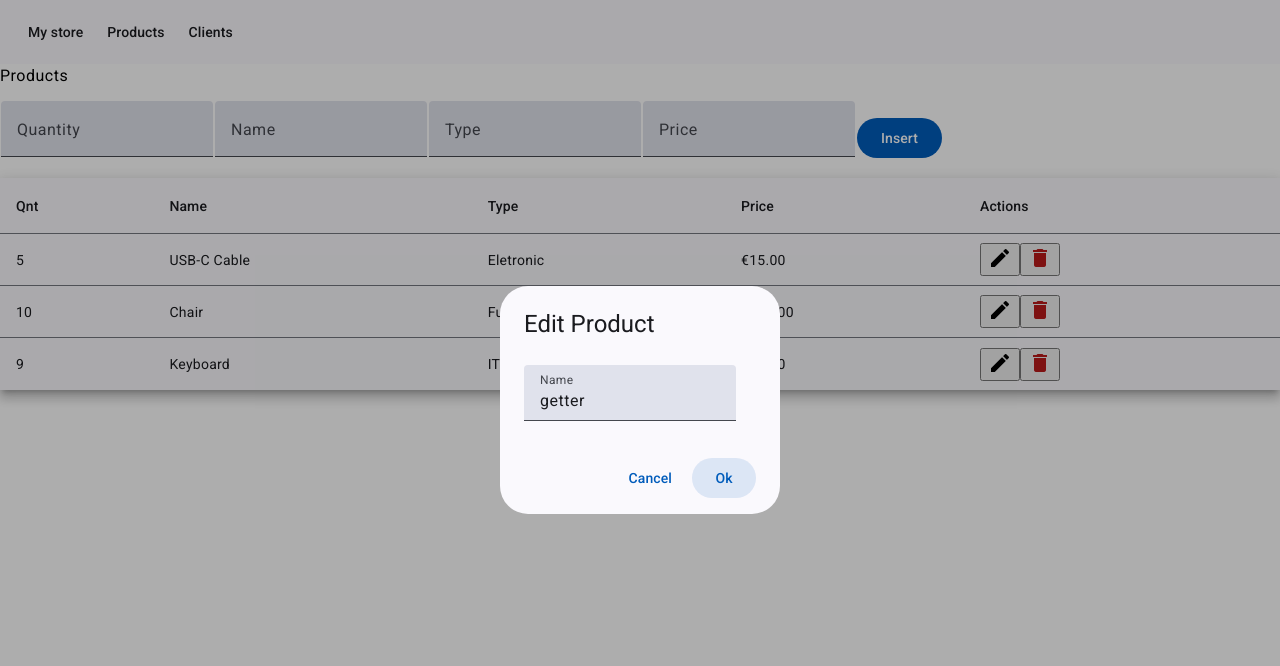
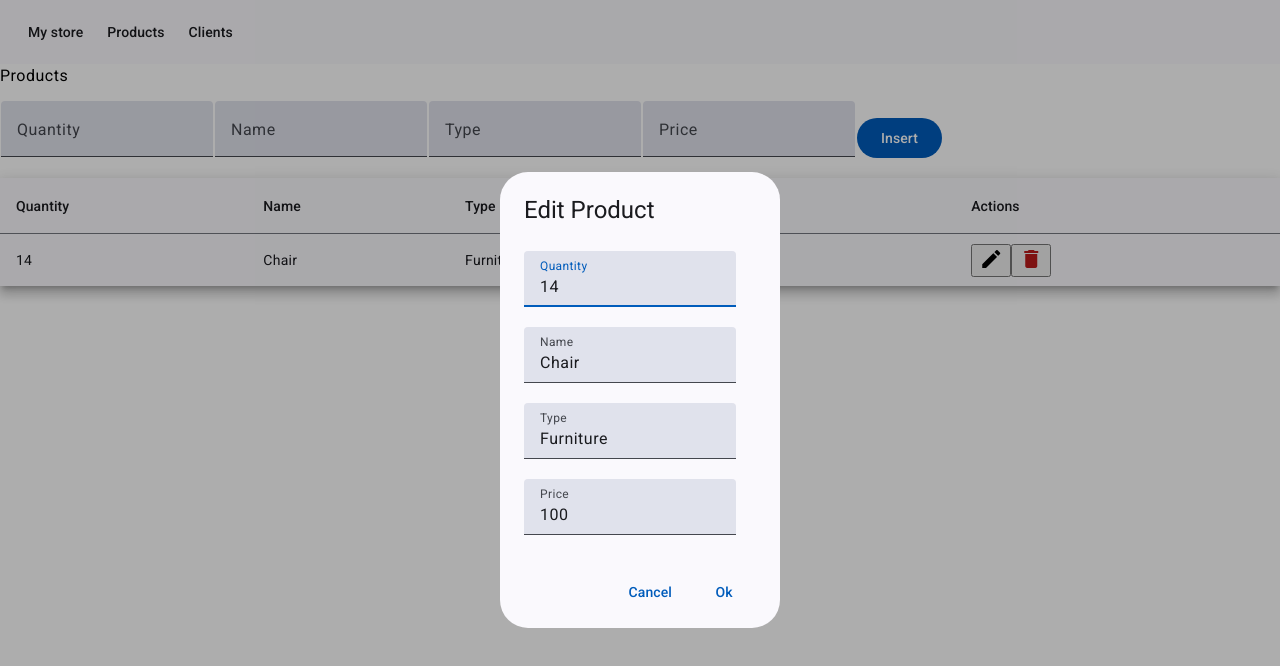
Before and after one commit to eduardodecarvalho/mystore-client, an Angular app: page /products in a window 1280 px wide. Both pictures are taken after a click on the button "edit". Shown: the top 666 px of the page. Built offline with nearby package versions, Linux system fonts and the light colour scheme; no server answers; data requests are answered from the project's data file.

Commit message:
Edit a product inside a Matdialog

```diff
--- a/assets/json-server/db.json
+++ b/assets/json-server/db.json
@@ -1,25 +1,11 @@
 {
   "products": [
-    {
-      "id": "017e",
-      "name": "USB-C Cable",
-      "type": "Eletronic",
-      "price": 15,
-      "quantity": 5
-    },
     {
       "id": "ad62",
       "name": "Chair",
       "type": "Furniture",
-      "price": 150,
-      "quantity": 10
-    },
-    {
-      "id": "ba25",
-      "name": "Keyboard",
-      "type": "IT",
-      "price": 35,
-      "quantity": 9
+      "price": "100",
+      "quantity": "14"
     }
   ],
   "clients": [
--- a/src/app/product/dialog-product.html
+++ b/src/app/product/dialog-product.html
@@ -1,11 +1,23 @@
-<h2 mat-dialog-title>Edit Product</h2>
-<mat-dialog-content>
+<h1 mat-dialog-title>Edit Product</h1>
+<div mat-dialog-content>
+  <mat-form-field>
+    <mat-label>Quantity</mat-label>
+    <input matInput [(ngModel)]="data.quantity">
+  </mat-form-field>
   <mat-form-field>
     <mat-label>Name</mat-label>
-    <input matInput [(ngModel)]="product.name" />
+    <input matInput [(ngModel)]="data.name">
   </mat-form-field>
-</mat-dialog-content>
-<mat-dialog-actions>
+  <mat-form-field>
+    <mat-label>Type</mat-label>
+    <input matInput [(ngModel)]="data.type">
+  </mat-form-field>
+  <mat-form-field>
+    <mat-label>Price</mat-label>
+    <input matInput [(ngModel)]="data.price">
+  </mat-form-field>
+</div>
+<div mat-dialog-actions>
   <button mat-button (click)="onNoClick()">Cancel</button>
-  <button mat-button [mat-dialog-close]="product()" cdkFocusInitial>Ok</button>
-</mat-dialog-actions>
+  <button mat-button [mat-dialog-close]="data">Ok</button>
+</div>
--- a/src/app/product/product.component.html
+++ b/src/app/product/product.component.html
@@ -29,29 +29,29 @@
     </section>
 </form>
 
-<table mat-table [dataSource]="productList$" class="mat-elevation-z8">
+<table mat-table [dataSource]="dataSource" class="mat-elevation-z8">
   <ng-container matColumnDef="quantity">
-    <th mat-header-cell *matHeaderCellDef> Qnt </th>
-    <td mat-cell *matCellDef="let product"> {{ product.quantity }} </td>
+    <th mat-header-cell *matHeaderCellDef> Quantity</th>
+    <td mat-cell *matCellDef="let product"> {{product.quantity}} </td>
   </ng-container>
 
   <ng-container matColumnDef="name">
-    <th mat-header-cell *matHeaderCellDef> Name </th>
-    <td mat-cell *matCellDef="let product"> {{ product.name }} </td>
+    <th mat-header-cell *matHeaderCellDef> Name</th>
+    <td mat-cell *matCellDef="let product"> {{product.name}} </td>
   </ng-container>
 
   <ng-container matColumnDef="type">
-    <th mat-header-cell *matHeaderCellDef> Type </th>
-    <td mat-cell *matCellDef="let product"> {{ product.type }} </td>
+    <th mat-header-cell *matHeaderCellDef> Type</th>
+    <td mat-cell *matCellDef="let product"> {{product.type}} </td>
   </ng-container>
 
   <ng-container matColumnDef="price">
-    <th mat-header-cell *matHeaderCellDef> Price </th>
-    <td mat-cell *matCellDef="let product"> {{ product.price | currency:'EUR' }} </td>
+    <th mat-header-cell *matHeaderCellDef> Price</th>
+    <td mat-cell *matCellDef="let product"> {{product.price | currency:'EUR'}} </td>
   </ng-container>
 
   <ng-container matColumnDef="actions">
-    <th mat-header-cell *matHeaderCellDef> Actions </th>
+    <th mat-header-cell *matHeaderCellDef> Actions</th>
     <td mat-cell *matCellDef="let product">
       <button (click)="editProduct(product)">
         <mat-icon>edit</mat-icon>
--- a/src/app/product/product.component.ts
+++ b/src/app/product/product.component.ts
@@ -1,16 +1,16 @@
-import { Component, OnInit } from '@angular/core';
-import { AsyncPipe, CurrencyPipe, NgFor } from '@angular/common';
-import { ProductService } from './product.service';
-import { Product } from './product';
-import { Observable } from 'rxjs';
-import { MatTableModule } from '@angular/material/table';
-import { MatFormField } from '@angular/material/form-field';
-import { FormControl, FormGroup, FormsModule, ReactiveFormsModule } from '@angular/forms';
-import { MatInputModule } from '@angular/material/input';
-import { MatButtonModule } from '@angular/material/button';
-import { MatDividerModule } from '@angular/material/divider';
-import { MatIconModule } from '@angular/material/icon';
-import { MatDialogActions, MatDialogClose, MatDialogContent, MatDialogTitle } from '@angular/material/dialog';
+import {Component, OnInit} from '@angular/core';
+import {AsyncPipe, CurrencyPipe, NgFor} from '@angular/common';
+import {ProductService} from './product.service';
+import {Product} from './product';
+import {MatTableModule} from '@angular/material/table';
+import {MatFormField} from '@angular/material/form-field';
+import {FormControl, FormGroup, FormsModule, ReactiveFormsModule} from '@angular/forms';
+import {MatInputModule} from '@angular/material/input';
+import {MatButtonModule} from '@angular/material/button';
+import {MatDividerModule} from '@angular/material/divider';
+import {MatIconModule} from '@angular/material/icon';
+import {MatDialog, MatDialogActions, MatDialogClose, MatDialogContent, MatDialogTitle} from '@angular/material/dialog';
+import {DialogProductComponent} from "./product.dialog";
 
 @Component({
   selector: 'app-product',
@@ -30,25 +30,42 @@ export class ProductComponent implements OnInit {
     quantity: new FormControl('')
 
   })
-  productList$!: Observable<Product[]>
+  dataSource!: Product[]
   displayedColumns: string[] = ['quantity', 'name', 'type', 'price', 'actions']
-  constructor(private productService: ProductService) { }
+
+  constructor(private productService: ProductService, public dialog: MatDialog) {
+  }
+
   ngOnInit(): void {
-    this.productList$ = this.productService.getProducts()
+    this.fetchProducts();
   }
+
+  private fetchProducts() {
+    this.productService.getProducts().subscribe(products => this.dataSource = products);
+  }
+
   saveProduct(product: Product) {
-    this.productService.saveProduct(product).subscribe(() => {
-      this.productList$ = this.productService.getProducts()
-    })
+    this.productService.saveProduct(product).subscribe(() => this.fetchProducts())
   }
+
   deleteProduct(id: string) {
-    this.productService.deleteProduct(id).subscribe(() => {
-      this.productList$ = this.productService.getProducts()
-    })
+    this.productService.deleteProduct(id).subscribe(() => this.fetchProducts())
   }
-  editProduct(product: Product) {
-    this.productService.editProduct(product).subscribe(() => {
-      this.productList$ = this.productService.getProducts()
-    })
+
+  editProduct(product: Product): void {
+    const dialogRef = this.openDialogRef(product);
+
+    dialogRef.afterClosed().subscribe(result => {
+      if (result) {
+        this.productService.updateProduct(result).subscribe(() => this.fetchProducts());
+      }
+    });
+  }
+
+  private openDialogRef(product: Product) {
+    return this.dialog.open(DialogProductComponent, {
+      width: '250px',
+      data: {...product}
+    });
   }
 }
--- a/src/app/product/product.dialog.ts
+++ b/src/app/product/product.dialog.ts
@@ -1,10 +1,17 @@
-import { Component, inject, model } from "@angular/core";
-import { MAT_DIALOG_DATA, MatDialogActions, MatDialogClose, MatDialogContent, MatDialogRef, MatDialogTitle } from "@angular/material/dialog";
-import { Product } from "./product";
-import { MatFormFieldModule } from "@angular/material/form-field";
-import { MatInputModule } from "@angular/material/input";
-import { FormControl, FormGroup, FormsModule } from "@angular/forms";
-import { MatButtonModule } from "@angular/material/button";
+import {Component, Inject} from "@angular/core";
+import {
+  MAT_DIALOG_DATA,
+  MatDialogActions,
+  MatDialogClose,
+  MatDialogContent,
+  MatDialogRef,
+  MatDialogTitle
+} from "@angular/material/dialog";
+import {Product} from "./product";
+import {MatFormFieldModule} from "@angular/material/form-field";
+import {MatInputModule} from "@angular/material/input";
+import {FormsModule} from "@angular/forms";
+import {MatButtonModule} from "@angular/material/button";
 
 export interface DialogData {
   product: Product
@@ -25,14 +32,12 @@ export interface DialogData {
     MatDialogClose,
   ]
 })
-export class DialogProduct {
-  form: FormGroup = new FormGroup({
-    name: new FormControl(''),
-    type: new FormControl('')
-  })
-  readonly dialogRef = inject(MatDialogRef<DialogProduct>)
-  readonly data = inject<DialogData>(MAT_DIALOG_DATA)
-  readonly product = model(this.data.product)
+export class DialogProductComponent {
+  constructor(
+    public dialogRef: MatDialogRef<DialogProductComponent>,
+    @Inject(MAT_DIALOG_DATA) public data: Product
+  ) {
+  }
 
   onNoClick(): void {
     this.dialogRef.close()
--- a/src/app/product/product.service.ts
+++ b/src/app/product/product.service.ts
@@ -1,9 +1,8 @@
-import { HttpClient } from '@angular/common/http';
-import { Injectable, inject } from '@angular/core';
-import { Observable } from 'rxjs';
-import { Product } from './product';
-import { MatDialog } from '@angular/material/dialog';
-import { DialogProduct } from './product.dialog';
+import {HttpClient} from '@angular/common/http';
+import {inject, Injectable} from '@angular/core';
+import {Observable} from 'rxjs';
+import {Product} from './product';
+import {MatDialog} from '@angular/material/dialog';
 
 @Injectable({
   providedIn: 'root'
@@ -13,27 +12,25 @@ export class ProductService {
 
   baseURL: string = "http://localhost:3000/products/"
 
-  constructor(private http: HttpClient) { }
+  constructor(private http: HttpClient) {
+  }
+
   getProducts(): Observable<Product[]> {
     return this.http.get<Product[]>(this.baseURL)
   }
+
   saveProduct(product: Product): Observable<Product> {
     return this.http.post<Product>(this.baseURL, product)
   }
+
   deleteProduct(id: string): Observable<Product> {
     return this.http.delete<Product>(this.baseURL + id)
   }
-  editProduct(product: Product): Observable<Product> {
-    const dialogRef = this.dialog.open(DialogProduct, {
-      data: { product: product }
-    })
-    dialogRef.afterClosed().subscribe(result => {
-      console.log('Close dialog')
-      if (result !== undefined) {
-        console.log(result)
-        this.http.put<Product>(this.baseURL + result.id, result)
-      }
-    })
-    return this.http.put<Product>(this.baseURL + product.id, product)
+
+
+  updateProduct(product: Product): Observable<Product> {
+    return this.http.put<Product>(this.baseURL + product.id, product);
   }
+
+
 }
```
